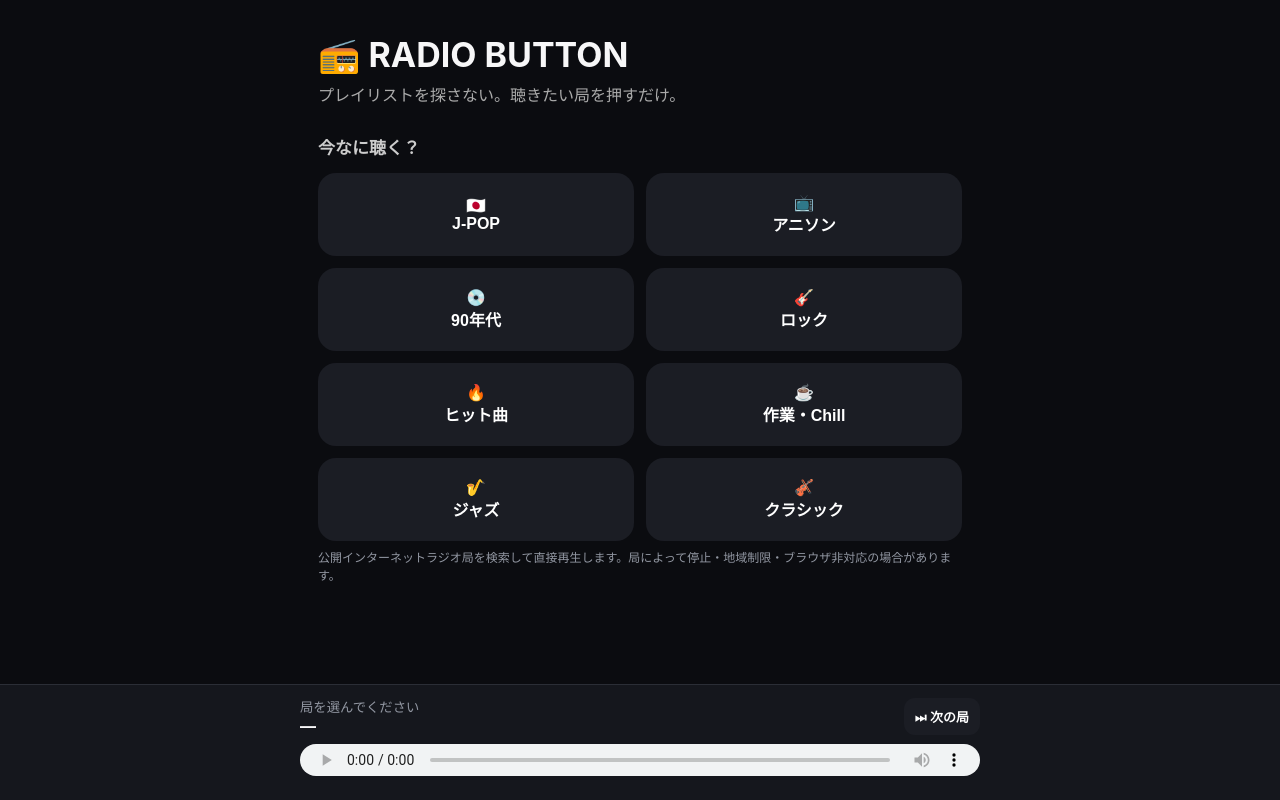
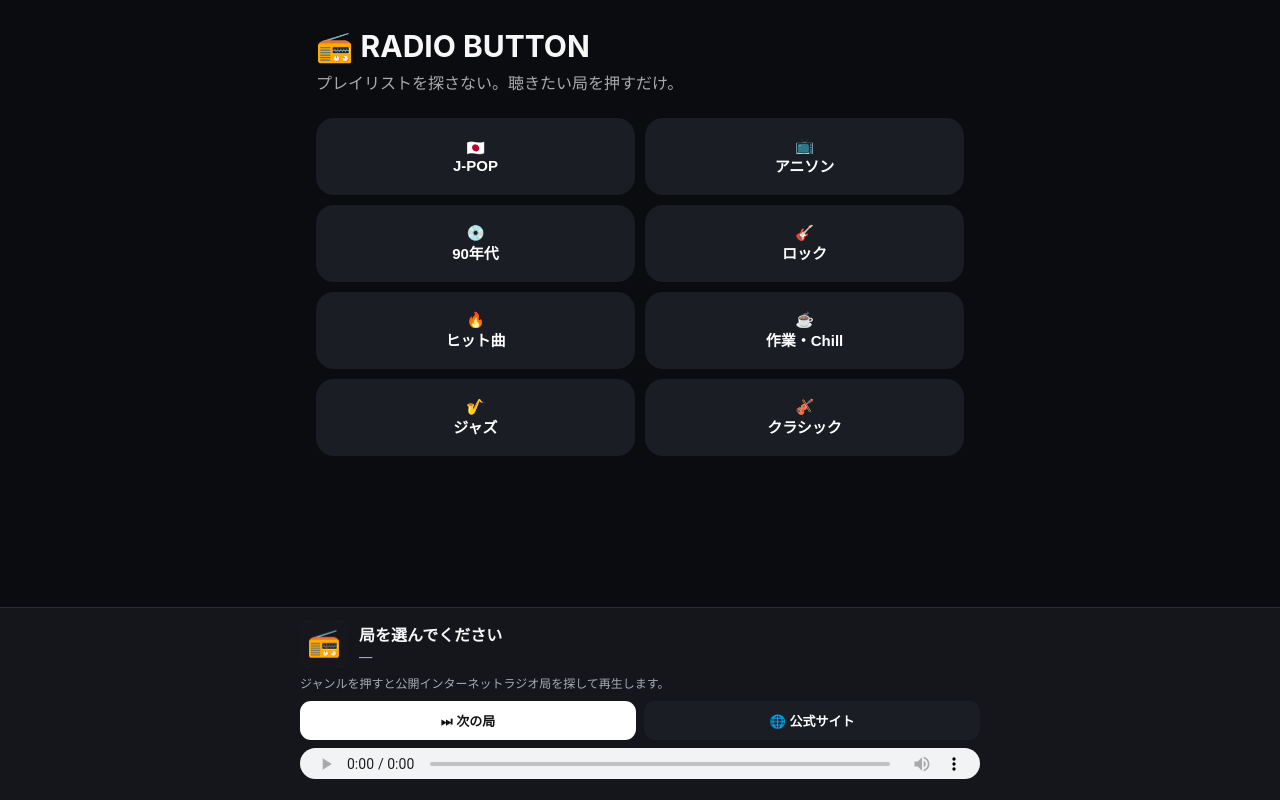
Before and after one commit to dankounaoto/radio-button, a plain HTML site: page index.html in a window 1280 px wide. Drawn offline with Linux system fonts and the light colour scheme.

Commit message:
Add files via upload

```diff
--- a/index.html
+++ b/index.html
@@ -1,77 +1,38 @@
-<!doctype html>
-<html lang="ja">
-<head>
-<meta charset="utf-8"><meta name="viewport" content="width=device-width,initial-scale=1">
-<title>RADIO BUTTON｜選ぶだけ音楽ラジオ</title>
+<!doctype html><html lang="ja"><head>
+<meta charset="utf-8"><meta name="viewport" content="width=device-width,initial-scale=1,viewport-fit=cover">
+<meta name="theme-color" content="#0b0c10"><link rel="manifest" href="manifest.webmanifest">
+<link rel="apple-touch-icon" href="icon.svg"><title>RADIO BUTTON</title>
 <style>
 *{box-sizing:border-box}body{margin:0;background:#0b0c10;color:#f7f7f8;font-family:-apple-system,BlinkMacSystemFont,"Segoe UI","Noto Sans JP",sans-serif}
-main{max-width:680px;margin:auto;padding:34px 18px 135px}h1{font-size:34px;margin:0}.sub{color:#aaa;margin:7px 0 28px}
-h2{font-size:17px;color:#ccc}.grid{display:grid;grid-template-columns:1fr 1fr;gap:12px}
-button{border:0;border-radius:18px;padding:20px 10px;font-size:16px;font-weight:750;cursor:pointer;background:#1b1d24;color:white}
-button:hover{background:#272a33}.player{position:fixed;left:0;right:0;bottom:0;background:#15171d;border-top:1px solid #2b2e36;padding:12px 18px}
-.inner{max-width:680px;margin:auto}.now{display:flex;align-items:center;justify-content:space-between;gap:10px}.station{min-width:0}
-.station small{display:block;color:#9297a2}.station strong{display:block;white-space:nowrap;overflow:hidden;text-overflow:ellipsis}
-.controls{display:flex;gap:7px}.controls button{padding:9px 11px;border-radius:11px;font-size:13px}
-audio{width:100%;height:32px;margin-top:8px}.status{font-size:12px;color:#9297a2;margin-top:8px;line-height:1.5}
-@media(max-width:480px){h1{font-size:29px}.grid{grid-template-columns:1fr 1fr}button{font-size:14px}}
-</style></head>
-<body><main>
+main{max-width:680px;margin:auto;padding:28px 16px 235px}h1{font-size:30px;margin:0}.sub{color:#aaa;margin:6px 0 24px}
+.grid{display:grid;grid-template-columns:1fr 1fr;gap:10px}button{border:0;border-radius:18px;padding:19px 8px;font-size:15px;font-weight:750;background:#1b1d24;color:#fff}
+.player{position:fixed;left:0;right:0;bottom:0;background:#15171df5;border-top:1px solid #2b2e36;padding:12px 14px calc(12px + env(safe-area-inset-bottom))}
+.inner{max-width:680px;margin:auto}.info{display:flex;gap:11px;align-items:center}.logo{width:48px;height:48px;border-radius:11px;background:#262932;object-fit:cover}
+.meta{min-width:0;flex:1}.meta strong{display:block;white-space:nowrap;overflow:hidden;text-overflow:ellipsis}.meta small{display:block;color:#a6abb5;margin-top:3px;white-space:nowrap;overflow:hidden;text-overflow:ellipsis}
+.controls{display:flex;gap:8px;margin-top:9px}.controls button{flex:1;padding:10px;border-radius:11px;font-size:13px}.primary{background:#fff;color:#111}
+audio{width:100%;height:31px;margin-top:8px}.desc{font-size:12px;color:#a6abb5;margin-top:7px;line-height:1.45}.link{color:#fff}.status{font-size:11px;color:#8f95a1;margin-top:5px}
+</style></head><body><main>
 <h1>📻 RADIO BUTTON</h1><p class="sub">プレイリストを探さない。聴きたい局を押すだけ。</p>
-<h2>今なに聴く？</h2>
 <div class="grid">
-<button onclick="tune('jpop')">🇯🇵<br>J-POP</button>
-<button onclick="tune('anime')">📺<br>アニソン</button>
-<button onclick="tune('90s')">💿<br>90年代</button>
-<button onclick="tune('rock')">🎸<br>ロック</button>
-<button onclick="tune('hits')">🔥<br>ヒット曲</button>
-<button onclick="tune('chill')">☕<br>作業・Chill</button>
-<button onclick="tune('jazz')">🎷<br>ジャズ</button>
-<button onclick="tune('classical')">🎻<br>クラシック</button>
-</div>
-<p class="status">公開インターネットラジオ局を検索して直接再生します。局によって停止・地域制限・ブラウザ非対応の場合があります。</p>
-</main>
+<button onclick="tune('jpop')">🇯🇵<br>J-POP</button><button onclick="tune('anime')">📺<br>アニソン</button>
+<button onclick="tune('90s')">💿<br>90年代</button><button onclick="tune('rock')">🎸<br>ロック</button>
+<button onclick="tune('hits')">🔥<br>ヒット曲</button><button onclick="tune('chill')">☕<br>作業・Chill</button>
+<button onclick="tune('jazz')">🎷<br>ジャズ</button><button onclick="tune('classical')">🎻<br>クラシック</button>
+</div></main>
 <div class="player"><div class="inner">
-<div class="now"><div class="station"><small id="genre">局を選んでください</small><strong id="name">—</strong></div>
-<div class="controls"><button onclick="nextStation()">⏭ 次の局</button></div></div>
+<div class="info"><img id="logo" class="logo" src="icon.svg"><div class="meta"><strong id="name">局を選んでください</strong><small id="details">—</small></div></div>
+<div id="desc" class="desc">ジャンルを押すと公開インターネットラジオ局を探して再生します。</div>
+<div class="controls"><button class="primary" onclick="nextStation()">⏭ 次の局</button><button id="siteBtn" onclick="openSite()" disabled>🌐 公式サイト</button></div>
 <audio id="audio" controls playsinline></audio><div id="msg" class="status"></div>
 </div></div>
 <script>
 const servers=['https://de1.api.radio-browser.info/json','https://nl1.api.radio-browser.info/json','https://at1.api.radio-browser.info/json'];
-const cfg={
- jpop:{label:'J-POP',tags:['j-pop','jpop','japanese pop'],country:'Japan'},
- anime:{label:'アニソン',tags:['anime','anisong','anime music'],country:null},
- '90s':{label:'90年代',tags:['90s','90s music','1990s'],country:null},
- rock:{label:'ロック',tags:['rock'],country:null},
- hits:{label:'ヒット曲',tags:['hits','top 40','pop'],country:null},
- chill:{label:'作業・Chill',tags:['chillout','chill','lofi'],country:null},
- jazz:{label:'ジャズ',tags:['jazz'],country:null},
- classical:{label:'クラシック',tags:['classical'],country:null}
-};
-let pool=[],idx=0,key='',serverIndex=0;
-const el=id=>document.getElementById(id);
-async function getStations(tag,country){
- const base=servers[serverIndex++%servers.length];
- let url=`${base}/stations/search?tag=${encodeURIComponent(tag)}&hidebroken=true&order=clickcount&reverse=true&limit=35`;
- if(country) url+=`&country=${encodeURIComponent(country)}`;
- const r=await fetch(url); if(!r.ok) throw new Error('api');
- return await r.json();
-}
-async function tune(k){
- key=k; pool=[];idx=0;el('genre').textContent=cfg[k].label;el('name').textContent='局を探しています…';el('msg').textContent='';
- try{
-  let all=[];
-  for(const tag of cfg[k].tags){try{all.push(...await getStations(tag,cfg[k].country))}catch(e){}}
-  const seen=new Set();
-  pool=all.filter(s=>s.lastcheckok===1&&(s.url_resolved||s.url)&&!seen.has(s.stationuuid)&&seen.add(s.stationuuid));
-  if(!pool.length)throw new Error('empty');
-  play(0);
- }catch(e){el('name').textContent='局を取得できませんでした';el('msg').textContent='もう一度この局を押してください。'}
-}
-function play(i){
- if(!pool.length)return;idx=i%pool.length;const s=pool[idx];el('name').textContent=s.name||'名称不明';el('msg').textContent='';
- const a=el('audio');a.src=s.url_resolved||s.url;a.load();
- a.play().catch(()=>el('msg').textContent='▶︎を押すか「次の局」を試してください。');
-}
-function nextStation(){if(pool.length)play(idx+1)}
-el('audio').addEventListener('error',()=>{el('msg').textContent='再生できない局だったので次を試します…';setTimeout(()=>nextStation(),700)});
+const cfg={jpop:{label:'J-POP',tags:['j-pop','jpop','japanese pop'],country:'Japan'},anime:{label:'アニソン',tags:['anime','anisong','anime music']},'90s':{label:'90年代',tags:['90s','90s music','1990s']},rock:{label:'ロック',tags:['rock']},hits:{label:'ヒット曲',tags:['hits','top 40','pop']},chill:{label:'作業・Chill',tags:['chillout','chill','lofi']},jazz:{label:'ジャズ',tags:['jazz']},classical:{label:'クラシック',tags:['classical']}};
+let pool=[],idx=0,current=null,si=0;const $=x=>document.getElementById(x);
+async function search(tag,country){const b=servers[si++%servers.length];let u=`${b}/stations/search?tag=${encodeURIComponent(tag)}&hidebroken=true&order=clickcount&reverse=true&limit=30`;if(country)u+=`&country=${encodeURIComponent(country)}`;let r=await fetch(u);if(!r.ok)throw 0;return r.json()}
+async function tune(k){$('name').textContent='局を探しています…';$('details').textContent=cfg[k].label;pool=[];let a=[];for(const t of cfg[k].tags){try{a.push(...await search(t,cfg[k].country))}catch(e){}}let seen=new Set();pool=a.filter(s=>s.lastcheckok===1&&(s.url_resolved||s.url)&&!seen.has(s.stationuuid)&&seen.add(s.stationuuid));if(pool.length)play(0);else $('name').textContent='局を取得できませんでした'}
+function play(i){idx=i%pool.length;current=pool[idx];$('name').textContent=current.name||'名称不明';$('logo').src=current.favicon||'icon.svg';$('logo').onerror=()=>{$('logo').src='icon.svg'};let tags=(current.tags||'').split(',').slice(0,3).join(' / ');$('details').textContent=[current.country,current.language,tags,current.bitrate?current.bitrate+'kbps':''].filter(Boolean).join(' ｜ ');$('desc').textContent=`${current.country||'地域不明'}から配信。登録タグ：${tags||'情報なし'}。Radio Browserに登録された公開局情報を表示しています。`;$('siteBtn').disabled=!current.homepage;let a=$('audio');a.src=current.url_resolved||current.url;a.load();a.play().catch(()=>{$('msg').textContent='▶︎を押すか「次の局」を試してください。'});}
+function nextStation(){if(pool.length)play(idx+1)}function openSite(){if(current?.homepage)window.open(current.homepage,'_blank','noopener')}
+$('audio').addEventListener('error',()=>{if(pool.length){$('msg').textContent='再生できない局なので次を試します…';setTimeout(nextStation,650)}})
+if('serviceWorker'in navigator)navigator.serviceWorker.register('./sw.js').catch(()=>{});
 </script></body></html>
--- /dev/null
+++ b/sw.js
@@ -0,0 +1 @@
+const C='radio-button-v3';self.addEventListener('install',e=>e.waitUntil(caches.open(C).then(c=>c.addAll(['./','./index.html','./manifest.webmanifest','./icon.svg']))));self.addEventListener('fetch',e=>e.respondWith(fetch(e.request).catch(()=>caches.match(e.request))));
```
Also changed, not shown: icon.svg (added), manifest.webmanifest (added).
